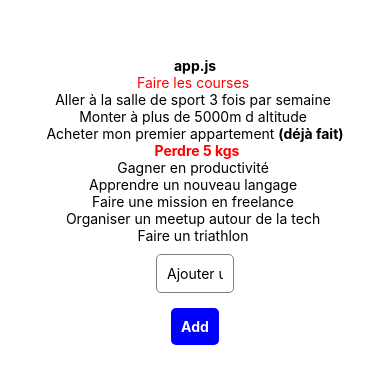
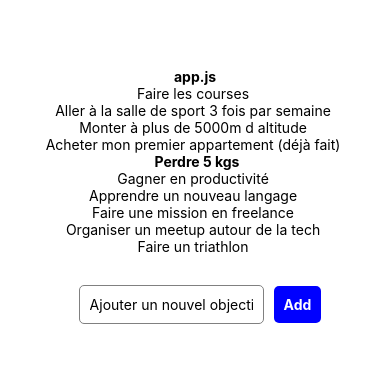
Before and after one commit to MarcSyndrome/TP1Aurelien, a React Native app: screen / in a window 390 px wide. Shown: the part 221-604 px from the top of the page. Built offline with nearby package versions, Linux system fonts and the light colour scheme.

Commit message:
1.0.3 input et bouton mis en row

```diff
--- a/App.js
+++ b/App.js
@@ -1,23 +1,24 @@
+
+// importe le composant StatusBar d'expo-status-bar. Ce composant permet d'afficher une barre de statut dans l'application mobile.
 import { StatusBar } from 'expo-status-bar';
-// importe le composant StatusBar d'expo-status-bar. Ce composant permet d'afficher une barre de statut dans l'application mobile.
 
+// importe plusieurs composants de react-native qui seront utilisés dans l'application.
 import { StyleSheet, Text, View, TextInput, TouchableOpacity } from 'react-native';
-// importe plusieurs composants de react-native qui seront utilisés dans l'application.
 
+// importe React et useState, une fonction de React qui permet de gérer l'état d'un composant.
 import React, { useState } from 'react';
-// importe React et useState, une fonction de React qui permet de gérer l'état d'un composant.
 
 const sampleGoals = [
-  { text: "Faire les courses", red: true },
-  { text: "Aller à la salle de sport 3 fois par semaine", red: false },
-  { text: "Monter à plus de 5000m d altitude", red: false },
-  { text: "Acheter mon premier appartement", red: false, boldText: "(déjà fait)" },
-  { boldText: "Perdre 5 kgs", red: true },
-  { text: "Gagner en productivité", red: false },
-  { text: "Apprendre un nouveau langage", red: false },
-  { text: "Faire une mission en freelance", red: false },
-  { text: "Organiser un meetup autour de la tech", red: false },
-  { text: "Faire un triathlon", red: false },
+  { text: "Faire les courses" },
+  { text: "Aller à la salle de sport 3 fois par semaine" },
+  { text: "Monter à plus de 5000m d altitude" },
+  { text: "Acheter mon premier appartement (déjà fait)" },
+  { boldText: "Perdre 5 kgs" },
+  { text: "Gagner en productivité" },
+  { text: "Apprendre un nouveau langage" },
+  { text: "Faire une mission en freelance" },
+  { text: "Organiser un meetup autour de la tech" },
+  { text: "Faire un triathlon" },
 ];
 
 export default function App() {
@@ -47,10 +48,13 @@ export default function App() {
         </Text>
       ))}
 
+      {/* On ajoute dans la vue l'input et le bouton en "row" */}
+      <View style={styles.inputContainer}>
+
         {/* Champ input pour ajouter un nouvel objectif */}
         <TextInput
           style={styles.input}
-        placeholder="Ajouter un nouveau goal"
+          placeholder="Ajouter un nouvel objectif"
           value={newGoal}
           onChangeText={(text) => setNewGoal(text)}
         />
@@ -61,10 +65,16 @@ export default function App() {
         </TouchableOpacity>
         <StatusBar style="auto" />
       </View>
+    </View>
   );
 }
 
 const styles = StyleSheet.create({
+  inputContainer: {
+    flexDirection: 'row',
+    alignItems: 'center',
+    marginTop: 20,
+  },
   container: {
     flex: 1,
     backgroundColor: '#fff',
@@ -76,14 +86,13 @@ const styles = StyleSheet.create({
     borderColor: "gray",
     borderRadius: 5,
     padding: 10,
-    marginVertical: 10,
-    width: "20%",
+    margin: 10,
+    width:"185px"
   },
   button: {
     backgroundColor: "blue",
     padding: 10,
     borderRadius: 5,
-    marginTop: 5,
   },
   buttonText: {
     color: "white",
```
Lines whose indentation alone changed are shown as unchanged.
